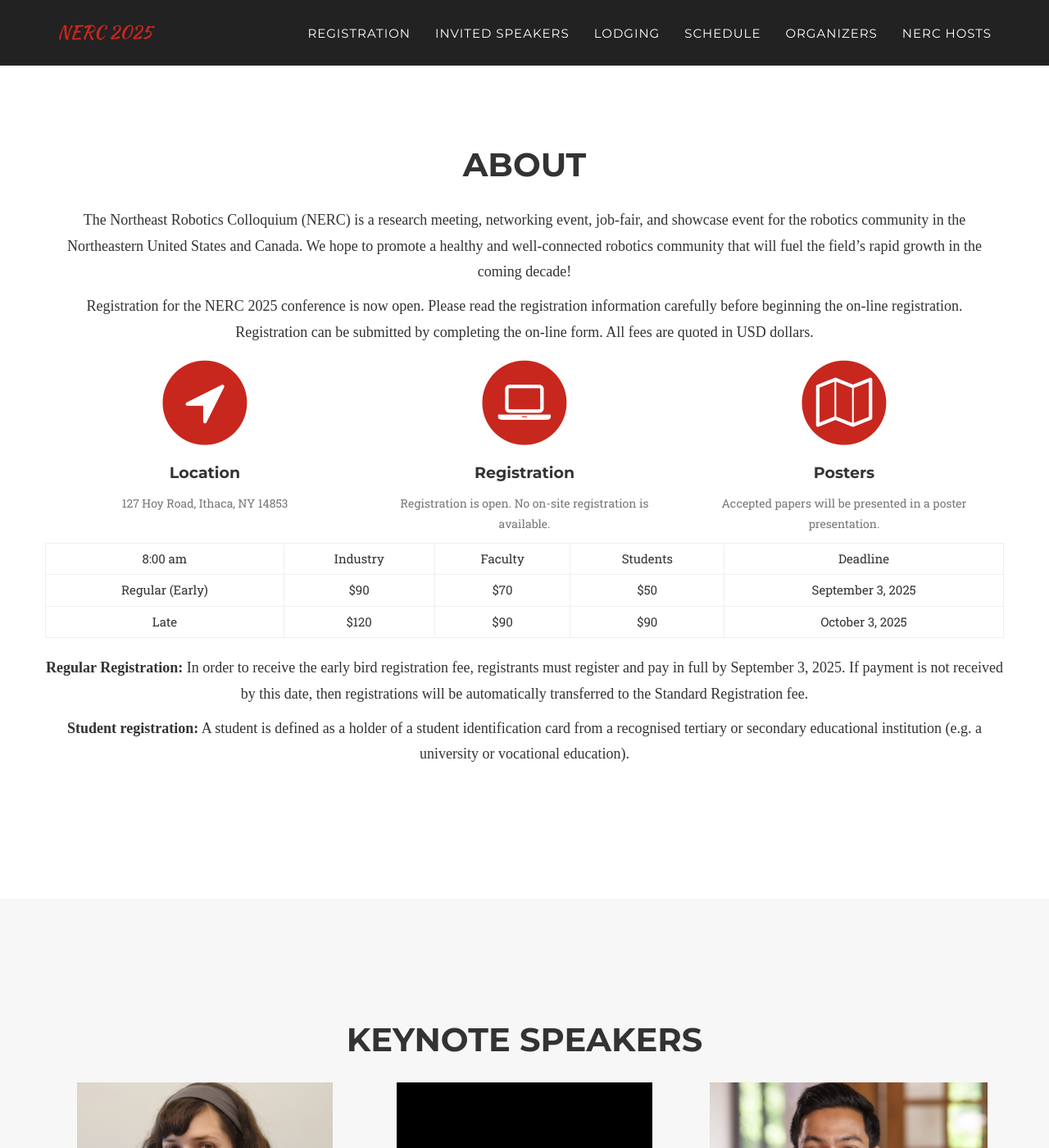
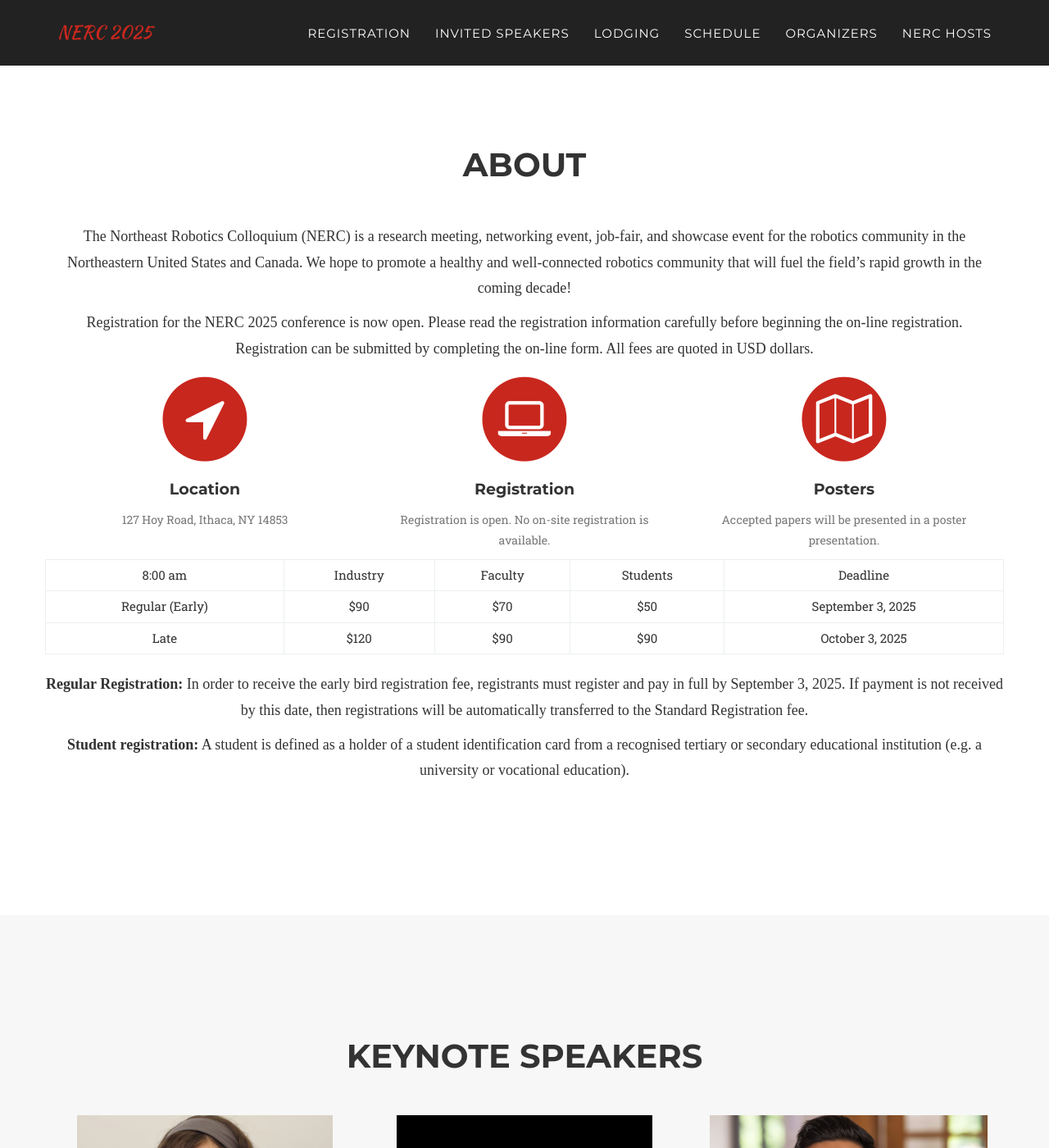
Before and after one commit to Cornell-Tech-AIRLab/cornell2025.nerc.io, a Jekyll site: the page built from index.html, in a window 1280 px wide and 1400 px high, scrolled down 736 px. Shown: the whole window at 82% size. Built offline with Jekyll 4.4.1, drawn with Linux system fonts in a browser that asks for light colours; some web fonts are replaced; grey boxes are pictures that could not be loaded.

Commit message:
increase section bottom margin more

```diff
--- a/_includes/css/agency.css
+++ b/_includes/css/agency.css
@@ -330,7 +330,7 @@ section {
 
 section h2.section-heading {
     margin-top: 0;
-    margin-bottom: 30px;
+    margin-bottom: 50px;
     font-size: 40px;
 }
 
```
